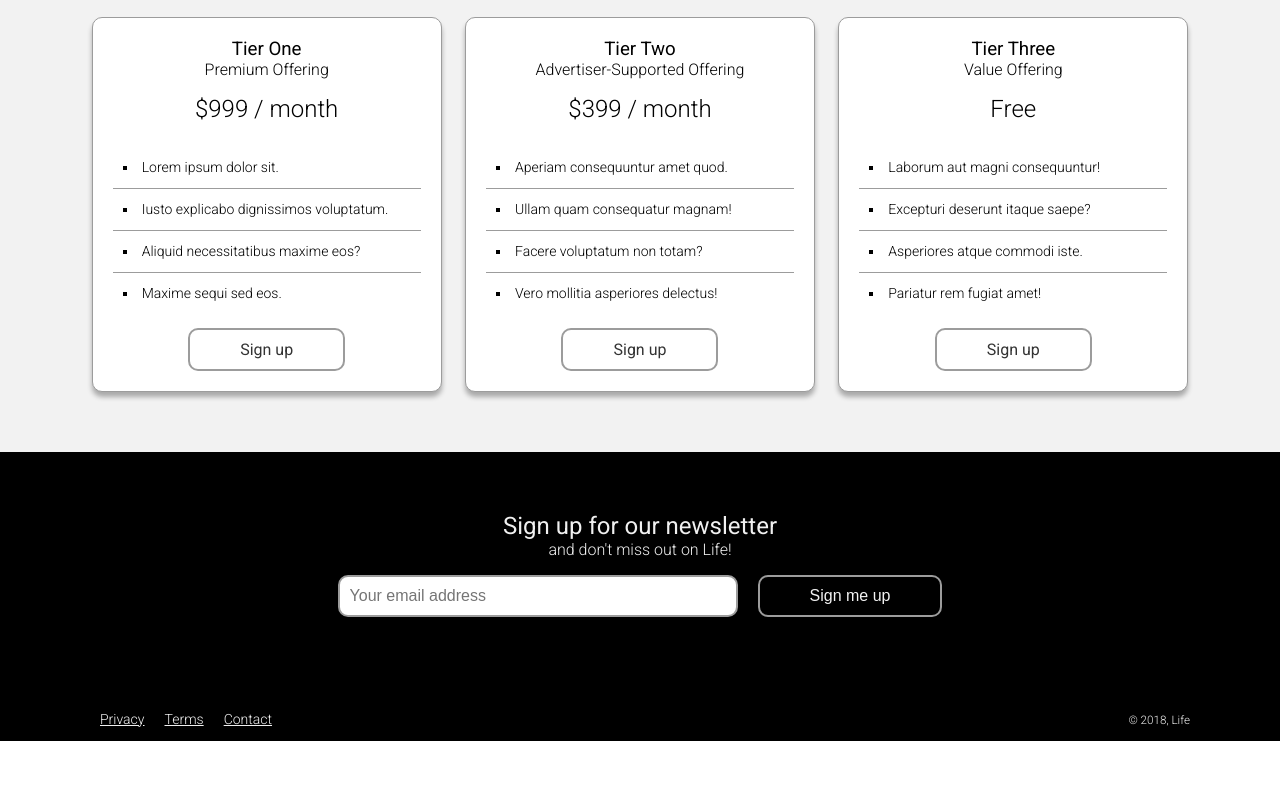
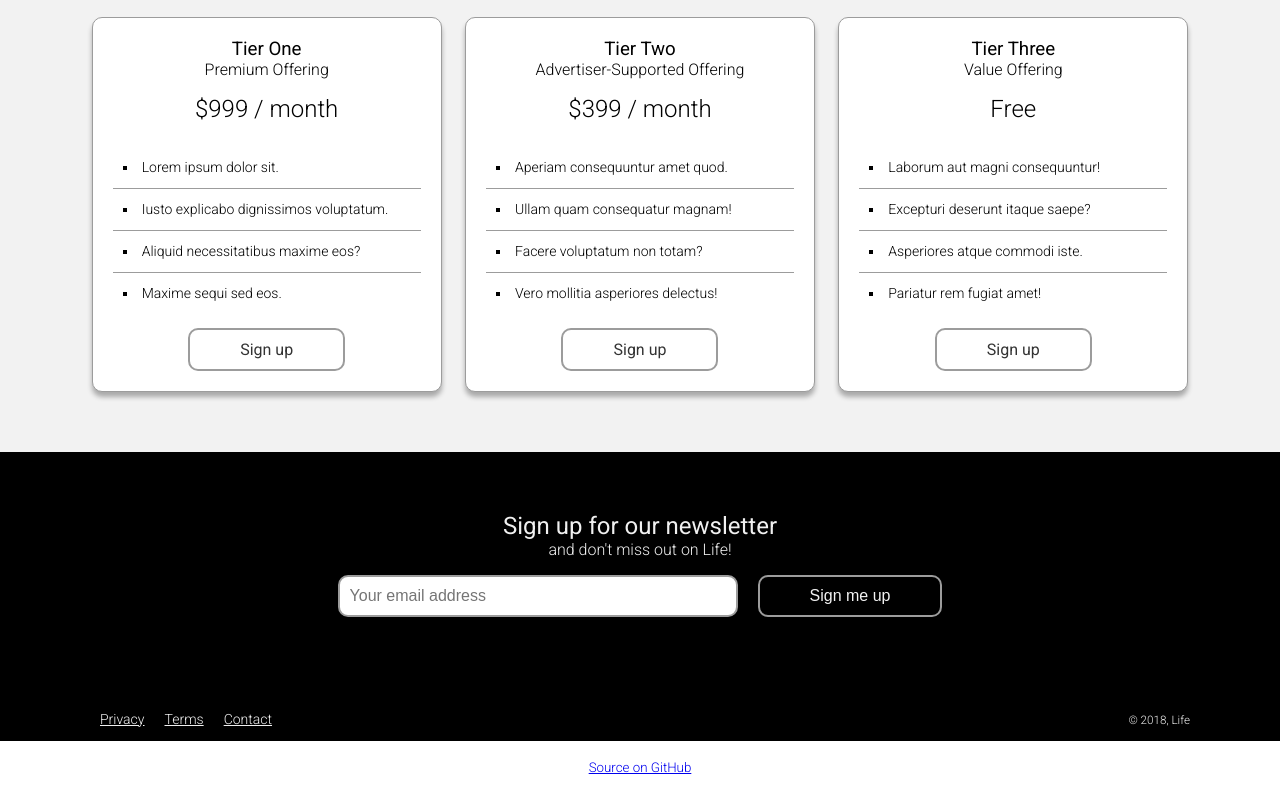
Before and after one commit to kevcomedia/product-landing-page, a website: page src/index.html in a window 1280 px wide. Shown: the part 1281-2073 px from the top of the page. Before the commit the page ends 2022 px from the top, so only its background shows below. Drawn offline with Linux system fonts and the light colour scheme.

Commit message:
Add link to GitHub repo

```diff
--- a/src/index.html
+++ b/src/index.html
@@ -126,6 +126,12 @@
         </p>
       </div>
     </section>
+
+    <section class="container container_narrow">
+      <p class="container__item github">
+        <small><a href="https://github.com/kevcomedia/product-landing-page" target="_blank">Source on GitHub</a></small>
+      </p>
+    </section>
   </footer>
 
   <script src="https://cdn.freecodecamp.org/testable-projects-fcc/v1/bundle.js"></script>
--- a/src/stylesheets/main.css
+++ b/src/stylesheets/main.css
@@ -282,3 +282,7 @@ body {
 .bottom-nav__link {
   color: inherit;
 }
+
+.github {
+  text-align: center;
+}
```
